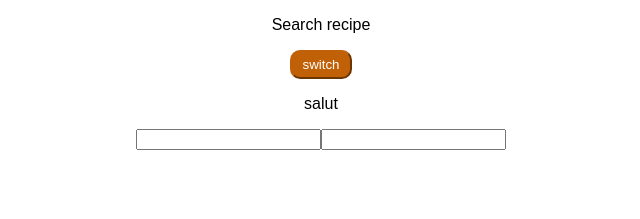
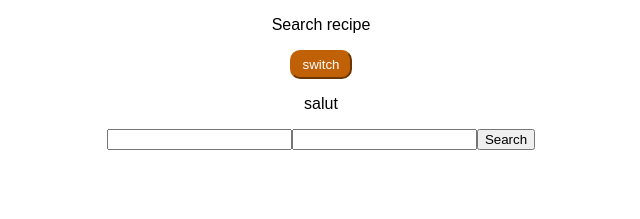
Before and after one commit to roxyoanes/recipe-app, a React (Create React App) app: page / in a window 1280 px wide. Shown: the top 219 px of the page, without its empty margins (319-959 px from the left). Built offline with nearby package versions, Linux system fonts and the light colour scheme; the HTML template or start-up script is replaced by a standard one.

Commit message:
Add button and inputs

```diff
--- a/src/Search.js
+++ b/src/Search.js
@@ -1,12 +1,15 @@
 import React from "react";
 
-const Search = () => {
+const Search = ({handleSearch, handleChange, name, searchRecipe}) => {
 
   return(
   <div>
     <p>salut</p>
-    <input type="text" />
-    <input type="text" />
+    <div className="search-container">
+      <input type="text" onChange={handleChange} value={name} />
+      <input type="text" />
+      <button className="search-btn" onClick={searchRecipe}>Search</button>
+    </div>
   </div>
   )
 
```
